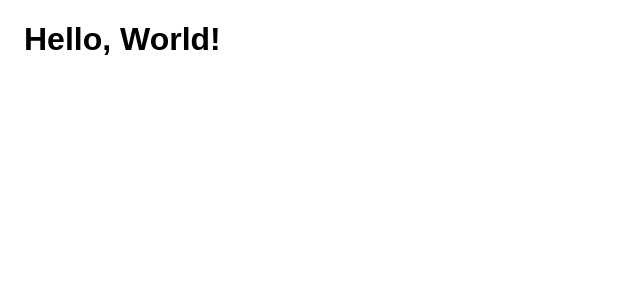
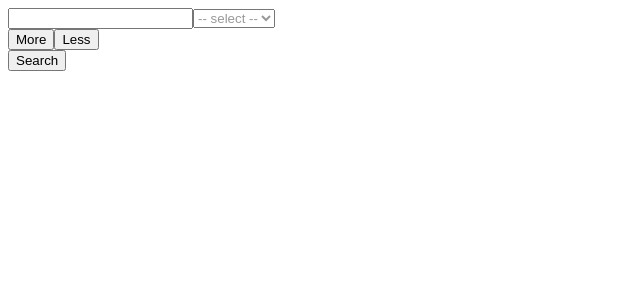
Before and after one commit to khirshah/react_ebay-query, a React app: page / in a window 1280 px wide. Shown: the top 300 px of the page, without its empty margins (0-640 px from the left). Built offline with nearby package versions, Linux system fonts and the light colour scheme.

Commit message:
developing sceleton of app, webpack config changed to load css as modules

```diff
--- a/app/App.js
+++ b/app/App.js
@@ -1,11 +1,15 @@
 import React, { Component} from "react";
 import "./app.css";
+import Button from "./components/Button.js"
+import SearchContainer from "./components/SearchContainer.js"
 
 class App extends Component{
+
   render(){
     return(
       <div className="App">
-        <h1> Hello, World! </h1>
+        <SearchContainer/>
+        <Button label="Search"/>
       </div>
     );
   }
--- /dev/null
+++ b/app/components/Button.js
@@ -0,0 +1,10 @@
+import React, { Component} from "react";
+import "./button.css";
+
+export default class Button extends Component{
+  render() {
+    return (
+      <button onClick={this.props.onclick}>{this.props.label}</button>
+      )
+  }
+}
--- /dev/null
+++ b/app/components/DropDown.js
@@ -0,0 +1,18 @@
+import React, { Component} from "react";
+import styles from "./dropDown.css";
+
+export default class DropDown extends Component{
+  state = {
+    value: "select",
+    classname: "default"
+  }
+
+  render() {
+    return (
+      <select className={styles.dropDown} defaultValue={this.state.value}>
+         <option className={styles[this.state.classname]} value="select" disabled >-- select --</option>
+         <option>option1</option>
+      </select>
+    )
+  }
+}
--- /dev/null
+++ b/app/components/InputField.js
@@ -0,0 +1,10 @@
+import React, { Component} from "react";
+import "./inputField.css";
+
+export default class InputField extends Component{
+  render() {
+    return (
+      <input placeholder={this.props.placeholder}></input>
+      )
+  }
+}
--- /dev/null
+++ b/app/components/SearchContainer.js
@@ -0,0 +1,39 @@
+import React, { Component} from "react";
+import "./searchContainer.css";
+import SearchRow from "./SearchRow.js"
+import Button from "./Button.js"
+
+export default class SearchContainer extends Component{
+    state = {
+      searchRows: ["item"]
+    }
+
+  handleAddSearchRow = () => {
+    this.setState({searchRows: this.state.searchRows.concat(["item"])})
+  }
+
+  handleRemoveSearchRow = () => {
+    this.setState({
+      searchRows: this.state.searchRows.filter((i, index) => {
+        return index != (this.state.searchRows.length-1)
+      })
+    })
+  }
+
+  createSearchRows = () => {
+    const rows = this.state.searchRows.map((i, index) => {
+      return <SearchRow key={index}/>
+    })
+    return rows
+  }
+
+  render() {
+    return (
+        <div>
+          {this.createSearchRows()}
+          <Button onclick={this.handleAddSearchRow.bind(this)} label="More"/>
+          <Button onclick={this.handleRemoveSearchRow.bind(this)} label="Less"/>
+        </div>
+      )
+  }
+}
--- /dev/null
+++ b/app/components/SearchRow.js
@@ -0,0 +1,15 @@
+import React, { Component} from "react";
+import "./searchRow.css";
+import InputField from "./InputField.js"
+import DropDown from "./DropDown.js"
+
+export default class SearchRow extends Component{
+  render() {
+    return (
+        <div>
+          <InputField/>
+          <DropDown/>
+        </div>
+      )
+  }
+}
--- /dev/null
+++ b/app/components/dropDown.css
@@ -0,0 +1,7 @@
+.dropDown {
+  color: #999;
+}
+
+.default {
+  display: none;
+}
--- a/webpack.config.js
+++ b/webpack.config.js
@@ -26,11 +26,21 @@ module.exports = {
   },
    module: {
      rules: [
-       {
+      {
         test: /\.css$/,
         use: [
-          'style-loader',
-          'css-loader'
+          {
+            loader: "style-loader"
+          },
+          {
+            loader: "css-loader",
+            options: {
+              sourceMap: true,
+              modules: {
+                  localIdentName: "[name]__[local]___[hash:base64:5]",
+              },
+            }
+          }
         ]
       },
       {
```
Also changed, not shown: app/components/button.css (added), app/components/inputField.css (added), app/components/searchContainer.css (added), app/components/searchRow.css (added).
